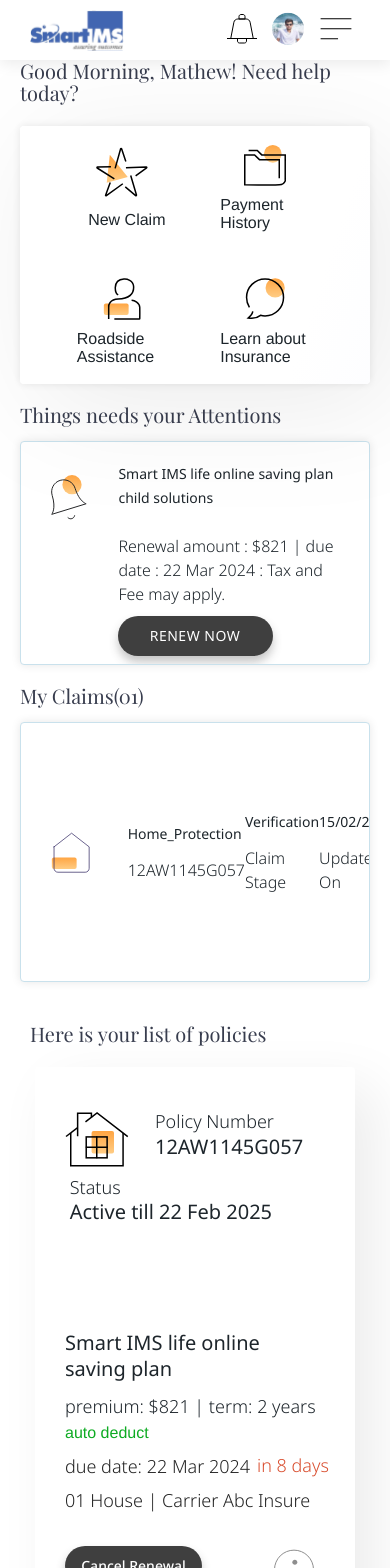
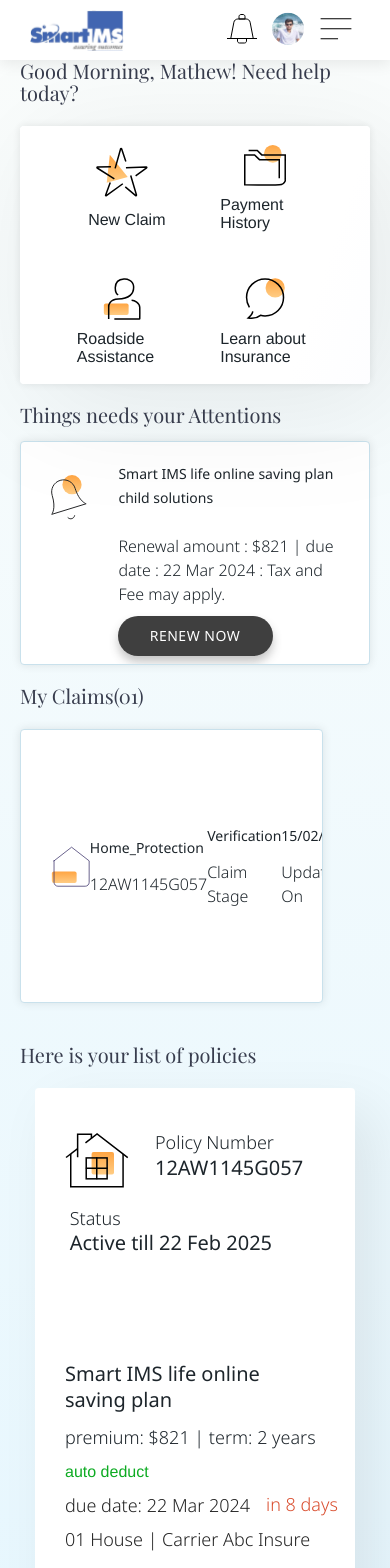
Before and after one commit to SmartImsIns/smart-ims-insu-frontend-app, a React (Create React App) app: page /ims-dashboard in a window 390 px wide. Shown: the top 1568 px of the page. Built offline with nearby package versions, Linux system fonts and the light colour scheme; a web font is replaced by a local one.

Commit message:
Responsive code for Policy cards

```diff
--- a/src/ImsDashboard/ImsDashboardCards/MyClaimsCard.tsx
+++ b/src/ImsDashboard/ImsDashboardCards/MyClaimsCard.tsx
@@ -1,35 +1,41 @@
-import React from 'react'
-import { Box, Card} from '@mui/material'
-import ImsDashboardStyle from '../ImsDashboardStyle'
-import myClaimsIcon from "../../assets/myClaimsIcon.svg"
-import ActionButton from '../common/ActionButton'
-import DynamicTextDisplay from '../common/DynamicTextDisplay'
-import  DashBoardCardItem from '../common/DashBoardCardItem'
-import MyClaimCardItem from '../common/MyClaimCardItem'
+import React from "react";
+import { Box, Card } from "@mui/material";
+import ImsDashboardStyle from "../ImsDashboardStyle";
+import myClaimsIcon from "../../assets/myClaimsIcon.svg";
+import ActionButton from "../common/ActionButton";
+import DynamicTextDisplay from "../common/DynamicTextDisplay";
+import MyClaimCardItem from "../common/MyClaimCardItem";
 
-type Props = {}
+type Props = {};
 
 const MyClaimsCard = (props: Props) => {
-
-
   return (
     <Box sx={ImsDashboardStyle.imsDashbardContainer}>
-        <DynamicTextDisplay text="My Claims(01)" />
-        <Box>
+      <DynamicTextDisplay text="My Claims(01)" />
+      <Box>
         <Card sx={ImsDashboardStyle.myClaimsCardStyles}>
-        <DashBoardCardItem src={myClaimsIcon} alt="new-claim-icon" text="" />
-          <Box sx={ImsDashboardStyle.ClaminsContentStyles}>
-          <MyClaimCardItem headText="Home_Protection" contentText="12AW1145G057" />
+          {/* <DashBoardCardItem src={myClaimsIcon} alt="new-claim-icon" text="" /> */}
+          {/* <Box sx={ImsDashboardStyle.ClaminsContentStyles}> */}
+          {/* <Box sx={ImsDashboardStyle.ClaminsIconContent } > */}
+          <MyClaimCardItem
+            headText="Home_Protection"
+            contentText="12AW1145G057"
+            icon={myClaimsIcon}
+          />
+          {/* </Box> */}
           <MyClaimCardItem headText="Verification" contentText="Claim Stage" />
           <MyClaimCardItem headText="15/02/2024" contentText="Updated On" />
-          <MyClaimCardItem headText="12/02/2024" contentText="Claim Initiated" />
+          <MyClaimCardItem
+            headText="12/02/2024"
+            contentText="Claim Initiated"
+          />
           <MyClaimCardItem headText="John Doe" contentText="Contact Person" />
-          </Box>
-          <ActionButton  buttonText="Track Your Claim"  />
+          {/* </Box> */}
+          <ActionButton buttonText="Track Your Claim" />
         </Card>
-        </Box>
       </Box>
-  )
-}
+    </Box>
+  );
+};
 
-export default MyClaimsCard
+export default MyClaimsCard;
--- a/src/ImsDashboard/ImsDashboardStyle.ts
+++ b/src/ImsDashboard/ImsDashboardStyle.ts
@@ -1,64 +1,64 @@
 const ImsDashboardStyle = {
-  container:{
-    paddingTop:"40px"
+  container: {
+    paddingTop: "40px",
+    background: "linear-gradient(180deg, #FBFDFC 0%, #E5F6FE 100%)",
   },
   imsDashbardContainer: {
-    paddingLeft: '30px',
-    paddingRight: '30px',
+    paddingLeft: "30px",
+    paddingRight: "30px",
     marginTop: "40px",
     "@media (max-width: 599px)": {
-      paddingLeft: '20px',
-      paddingRight: '20px',
-      marginTop: '20px',
+      paddingLeft: "20px",
+      paddingRight: "20px",
+      marginTop: "20px",
     },
     "@media (min-width: 600px) and (max-width: 1024px)": {
-      paddingLeft: '25px',
-      paddingRight: '25px',
-      marginTop: '30px',
+      paddingLeft: "25px",
+      paddingRight: "25px",
+      marginTop: "30px",
     },
     "@media (min-width: 1024px) and (max-width: 1920px)": {
-      paddingLeft: '30px',
-      paddingRight: '30px',
-      marginTop: '40px',
-    }
+      paddingLeft: "30px",
+      paddingRight: "30px",
+      marginTop: "40px",
+    },
   },
   claimsData: {
-    gap: '12px',
-    display: 'flex',
-    flexDirection: 'column'
+    gap: "12px",
+    display: "flex",
+    flexDirection: "column",
+  },
 
-  },
   welcomeCardStyles: {
-    height: '100px',
+    height: "100px",
     flexShrink: 0,
     display: "flex",
     flexDirection: "row",
     alignItems: "center",
-    justifyContent: 'space-between',
-    marginTop: '22px',
-    background: 'linear-gradient(108deg, #FFF 80.85%, #F8F9FF 145.84%)',
-    filter: 'drop-shadow(20px 20px 57px rgba(0, 0, 0, 0.08))',
-    boxShadow: '0px 0px 10px 0px rgba(0, 0, 0, 0.1)',
-    paddingRight: '89.78px',
-    paddingLeft: '35.08px',
+    justifyContent: "space-between",
+    marginTop: "22px",
+    background: "linear-gradient(108deg, #FFF 80.85%, #F8F9FF 145.84%)",
+    filter: "drop-shadow(20px 20px 57px rgba(0, 0, 0, 0.08))",
+    boxShadow: "0px 0px 10px 0px rgba(0, 0, 0, 0.1)",
+    paddingRight: "89.78px",
+    paddingLeft: "35.08px",
     "@media (max-width: 599px)": {
-      height: '258px',
-      paddingRight: '38px',
-      paddingLeft: '35.08px',
+      height: "258px",
+      paddingRight: "38px",
+      paddingLeft: "35.08px",
       justifyContent: "center",
       alignItems: "center",
-      gap:'10px',
+      gap: "10px",
       display: "grid",
-      gridTemplateColumns: '1fr 1fr', /* Equal width columns */
-      gridTemplateRows: '1fr 1fr', /* Equal height rows */
+      gridTemplateColumns: "1fr 1fr" /* Equal width columns */,
+      gridTemplateRows: "1fr 1fr" /* Equal height rows */,
     },
     "@media(min-width: 600px) and (max-width: 880px)": {
-      paddingLeft:"10px",
-      paddingRight:"40px"
-    }
-
+      paddingLeft: "10px",
+      paddingRight: "40px",
     },
-  DashBoardCardText:{
+  },
+  DashBoardCardText: {
     marginLeft: "20.19px",
     color: "#1D252B",
     fontSize: "20px",
@@ -66,73 +66,101 @@
     fontWeight: 300,
     lineHeight: "110%", // 22px
     "@media (max-width: 599px)": {
-        fontSize:"16px",
-        marginLeft:"10px",
-        maxWidth:"100px"
+      fontSize: "16px",
+      marginLeft: "10px",
+      maxWidth: "100px",
     },
     "@media(min-width: 600px) and (max-width: 1023px)": {
-        fontSize:"14px",
-        marginLeft:"10px",
-        maxWidth:"100px"
-      }
+      fontSize: "14px",
+      marginLeft: "10px",
+      maxWidth: "100px",
+    },
   },
   AttentionCardStyles: {
-    height: '118.988px',
+    height: "118.988px",
     flexShrink: 0,
     display: "flex",
     flexDirection: "row",
     alignItems: "center",
-    justifyContent: 'space-between',
-    marginTop: '22px',
-    paddingRight: '42px',
-    paddingLeft: '23.63px',
-    border: '1px solid #C9E1EC',
-    boxShadow: '0px 0px 10px 0px rgba(0, 0, 0, 0.1)',
-    "@media (max-width:599px)":{
-      marginTop: '15px',
+    justifyContent: "space-between",
+    marginTop: "22px",
+    paddingRight: "42px",
+    paddingLeft: "23.63px",
+    border: "1px solid #C9E1EC",
+    boxShadow: "0px 0px 10px 0px rgba(0, 0, 0, 0.1)",
+    "@media (max-width:599px)": {
+      marginTop: "15px",
       // width: '320px',
-      height: '182px',
+      height: "182px",
       flexDirection: "column",
-    padding:'20px'
-      }
+      padding: "20px",
     },
-  ActionButton:{
-    "@media (max-width:599px)":{
-      marginTop:"10px"
-    }
+  },
+  ActionButton: {
+    "@media (max-width:599px)": {
+      marginTop: "10px",
+    },
   },
   myClaimsCardStyles: {
-    height: '112px',
+    height: "112px",
     flexShrink: 0,
     display: "flex",
     flexDirection: "row",
     alignItems: "center",
-    marginTop: '22px',
-    paddingRight: '42px',
-    paddingLeft: '29.85px',
-    border: '1px solid #C9E1EC',
-    boxShadow: '0px 0px 10px 0px rgba(0, 0, 0, 0.1)',
-    "@media (max-width:599px)":{
-      marginTop: '15px',
-      // display:"block",
-      height: '258px',
-      }
+    marginTop: "22px",
+    paddingRight: "42px",
+    paddingLeft: "29.85px",
+    border: "1px solid #C9E1EC",
+    boxShadow: "0px 0px 10px 0px rgba(0, 0, 0, 0.1)",
+    "@media (max-width:599px)": {
+      width: "100%",
+      maxWidth: "229px",
+      height: "272px",
+      lineHeight: "19.8px",
     },
+    "@media (min-width:600px) and (max-width:1024px)": {
+      width: "100%",
+      maxWidth: "229px",
+      height: "272px",
+      lineHeight: "19.8px",
+    },
+  },
+
   ClaminsContentStyles: {
     display: "flex",
     flexDirection: "row",
     alignItems: "center",
-    justifyContent: 'space-between',
-    paddingRight: '42px',
-    paddingLeft: '37.79px',
-    width: '100%',
-    "@media (max-width: 599px)": {
-      // flexWrap:"wrap",
-      width:"260px",
-      // height:"172px",
-      // border:"2px solid"
-    }
+    justifyContent: "space-between",
+    paddingRight: "42px",
+    paddingLeft: "37.79px",
+    width: "100%",
+    "@media (min-width:360px) and (max-width: 599px)": {
+      width: "100%",
+      maxWidth: "229px",
+      height: "272px",
+      lineHeight: "19.8px",
+      paddingLeft: "20px",
+
+      paddingRight: "20px",
+      marginTop: "15px",
+      display: "grid",
+      gridTemplateColumns: "1fr 1fr",
+      gridTemplateRows: "1fr 1fr",
     },
+    "@media (min-width:600px) and (max-width:1024px)": {
+      lineHeight: "15.8px",
+    },
+  },
+  // ClaminsIconContent:{
+  //     display:"flex",
+  //     gap:"20px",
+  //     marginLeft:"-33px",
+  //     "@media (min-width:360px) and (max-width:599px)":{
+  //       marginTop:"0px",
+  //       width:"100%"
+  //     },
+  // },
+
   DashBoardCardItemStyles: {
     display: "flex",
     flexDirection: "row",
@@ -143,78 +171,76 @@
       flexDirection: "column",
       justifyContent: "center",
       alignItems: "center",
-    gap:'10px',
-    height:"68px"
+      gap: "10px",
+      height: "68px",
     },
     "@media(min-width: 600px) and (max-width: 800px)": {
-      maxWidth:"100px"
-    }
+      maxWidth: "100px",
+    },
   },
 
   HeadStyle: {
-    overflow: 'hidden',
-    color: '#1D252B',
-    textOverflow: 'ellipsis',
-    fontSize: '18px',
+    overflow: "hidden",
+    color: "#1D252B",
+    textOverflow: "ellipsis",
+    fontSize: "18px",
     fontFamily: "Noto Sans",
-    fontStyle: 'normal',
+    fontStyle: "normal",
     fontWeight: "400",
-    lineHeight: '110%', // 19.8px
-    "@media (max-width:599px)":{
-      fontSize:'14px',
-     lineHeight:'24px'
+    lineHeight: "110%", // 19.8px
+    "@media (max-width:599px)": {
+      fontSize: "14px",
+      lineHeight: "24px",
     },
     "@media(min-width: 600px) and (max-width: 1023px)": {
-      fontSize:"14px",
-    }
+      fontSize: "14px",
+    },
   },
 
   ContentStyle: {
-    textOverflow: 'ellipsis',
+    textOverflow: "ellipsis",
     color: "#1D252B",
     fontSize: "18px",
-    fontStyle: 'normal',
+    fontStyle: "normal",
     fontFamily: "Noto Sans",
     fontWeight: "300",
-    lineHeight: '110%', // 19.8px
-    "@media (max-width:599px)":{
-      fontSize:'16px',
-      lineHeight:'24px'
+    lineHeight: "110%", // 19.8px
+    "@media (max-width:599px)": {
+      fontSize: "16px",
+      lineHeight: "24px",
     },
     "@media(min-width: 600px) and (max-width: 1023px)": {
-      fontSize:"16px",
-    }
-
+      fontSize: "16px",
+    },
   },
   AttentionsCardTextStyle: {
-    display: 'flex',
-    flexDirection: 'column',
-    gap: '17.5px',
-    paddingLeft:'25.41px',
-    "@media (max-width:599px)":{
-      gap: '24px',
-       }
+    display: "flex",
+    flexDirection: "column",
+    gap: "17.5px",
+    paddingLeft: "25.41px",
+    "@media (max-width:599px)": {
+      gap: "24px",
+    },
   },
   AttentionsCardBoxStyle: {
-    display: 'flex',
+    display: "flex",
     alignItems: "center",
-    "@media (max-width:599px)":{
-      alignItems:'flex-start'
-
-       }
+    "@media (max-width:599px)": {
+      alignItems: "flex-start",
+    },
   },
   ActionButtonStyles: {
-    display: 'flex',
+    display: "flex",
     width: 155,
     height: 40,
-    padding: '16px 12px',
-    justifyContent: 'center',
-    alignItems: 'center',
+    padding: "16px 12px",
+    justifyContent: "center",
+    alignItems: "center",
     flexShrink: 0,
     borderRadius: 40,
-    backgroundColor: '#3F3F3F',
-    boxShadow: '0px 6px 10px 0px rgba(63, 63, 63, 0.3)',
-    color: 'var(--Default-White, #FFF)',
+    backgroundColor: "#3F3F3F",
+    boxShadow: "0px 6px 10px 0px rgba(63, 63, 63, 0.3)",
+    color: "var(--Default-White, #FFF)",
     fontWeight: 400,
     fontFamily: "Noto Sans",
 
@@ -227,7 +253,7 @@
     fontStyle: "normal",
     fontWeight: 400,
     fontFamily: "Playfair Display",
-    lineHeight: "110%", /*22px*/
-  }
-}
+    lineHeight: "110%" /*22px*/,
+  },
+};
 export default ImsDashboardStyle;
--- a/src/ImsDashboard/PoliciesList/PolicyCard.tsx
+++ b/src/ImsDashboard/PoliciesList/PolicyCard.tsx
@@ -1,5 +1,5 @@
 import React from 'react';
-import { Avatar, Box, Button, Card, Typography } from '@mui/material';
+import {Box, Button, Card, Typography } from '@mui/material';
 import PolicyStyles from './PolicyStyles';
 import EllipsisMenu from '../EllipsisMenu/EllipsisMenu';
 
--- a/src/ImsDashboard/PoliciesList/PolicyContainer.tsx
+++ b/src/ImsDashboard/PoliciesList/PolicyContainer.tsx
@@ -50,7 +50,7 @@
 
   ];
 
-  const isMobile = useMediaQuery('(max-width:768px)');
+  const isMobile = useMediaQuery('(max-width:1024px)');
 
   return (
     <Box>
--- a/src/ImsDashboard/PoliciesList/PolicyStyles.ts
+++ b/src/ImsDashboard/PoliciesList/PolicyStyles.ts
@@ -22,6 +22,7 @@
         height: "22px",
         marginTop: "40.78px",
         marginLeft: "30px",
+        marginRight: "auto",
         fontFamily: "Playfair Display",
         fontSize: "20px",
         fontWeight: "400",
@@ -29,23 +30,31 @@
         letterSpacing: "0em",
         textAlign: "left",
         color: "rgba(56, 61, 78, 1)",
-        "@media(min-width: 360px) and (max-width: 599px)": {
-            // marginLeft:"20px",
-
+        "@media (min-width:360px) and (max-width:599px)":{
+            marginLeft:"20px",
+        },
+        "@media (min-width:600px) and (max-width:1024px)":{
+            marginLeft:"32px",
         }
     },
     AllCards:{
         display:"flex",
         width:"100%",
         // maxWidth:"1306px",
-        margin:"0px auto",
-        gap:"30px",
+        // margin:"0px auto 0px 30px",
+        // gap:"30px",
 
-        "@media(min-width: 360px) and (max-width: 599px)": {
+        "@media (min-width:360px) and (max-width:599px)":{
             width:"100%",
             maxWidth:"320px",
             margin:"0px auto",
             gap:"20px",
+        },
+        "@media (min-width: 600px) and (max-width: 1024px)": {
+            width: "100%",
+            maxWidth: "960px",
+            margin: "0px auto",
+            gap: "30px",
         }
     },
     oneCard: {
@@ -54,14 +63,21 @@
         // maxWidth:"638px",
         height: "367.47px",
         marginTop: "21.95px !important",
-        margin : "auto",
+        marginLeft: "30px",
         boxShadow: "20px 20px 57px 0px rgba(0, 0, 0, 0.08)",
 
-        "@media(min-width: 360px) and (max-width: 599px)": {
+        "@media (min-width:360px) and (max-width:599px)":{
             width:"100%",
             maxWidth:"320px",
             margin:"auto",
             height:"584.42px"
+        },
+        "@media (min-width: 600px) and (max-width: 1024px)": {
+            width:"100%",
+            maxWidth:"541px",
+            // margin:"auto",
+            height:"540.42px",
+            margin: "0px auto",
         }
 
     },
@@ -72,7 +88,11 @@
         marginTop: "40.03px",
         marginLeft: "40.02px",
 
-        "@media(min-width: 360px) and (max-width: 599px)": {
+        "@media (min-width:360px) and (max-width:599px)":{
+            marginLeft:"30px",
+            marginTop:"45.61px",
+        },
+        "@media (min-width:600px) and (max-width:1024px)":{
             marginLeft:"30px",
             marginTop:"45.61px",
         }
@@ -80,8 +100,17 @@
     cardTopLeft: {
         display: "flex",
         gap:"160.5px",
-        "@media(min-width: 360px) and (max-width: 599px)": {
-            display:"block"
+        "@media (min-width:360px) and (max-width:599px)":{
+            display:"block",
+            gap:"20px"
+        },
+        "@media (min-width:600px) and (max-width:1024px)":{
+            display:"block",
+            gap:"40px"
+        },
+        "@media (min-width: 1025px) and (max-width: 1366px)": {
+            display: "flex",
+            gap: "80px",
         }
     },
     cardTopPolicyHeading: {
@@ -97,8 +126,12 @@
         lineHeight: "19.8px",
         letterSpacing: "0em",
         textAlign: "left",
-        "@media(min-width: 360px) and (max-width: 599px)": {
+        "@media (min-width:360px) and (max-width:599px)":{
             marginLeft:"28.26px",
+            marginTop:"45.61px",
+        },
+        "@media (min-width:600px) and (max-width:1024px)":{
+            marginLeft:"20.26px",
             marginTop:"45.61px",
         }
     },
@@ -115,7 +148,7 @@
         lineHeight: "22px",
         letterSpacing: "0em",
         textAlign: "left",
-        "@media(min-width: 360px) and (max-width: 599px)": {
+        "@media (min-width:360px) and (max-width:599px)":{
             marginLeft:"28.26px",
         }
     },
@@ -132,10 +165,17 @@
         lineHeight: "19.8px",
         letterSpacing: "0em",
         textAlign: "left",
-        "@media(min-width: 360px) and (max-width: 599px)": {
+        "@media (min-width:360px) and (max-width:599px)":{
             marginLeft:"-57px",
-            marginTop:"20.19px",
+            marginTop:"30.19px",
             height:"19.6px",
+            width:"auto",
+        },
+        "@media (min-width:600px) and (max-width:1024px)":{
+            marginLeft:"-57px",
+            marginTop:"40.19px",
+            height:"19.6px",
+            width:"auto",
         }
     },
     cardTopStatusDate: {
@@ -151,10 +191,15 @@
         lineHeight: "22px",
         letterSpacing: "0em",
         textAlign: "left",
-        "@media(min-width: 360px) and (max-width: 599px)": {
+        "@media (min-width:360px) and (max-width:599px)":{
             marginLeft:"-57px",
             width:"auto",
             heigth:"21.56px"
+        },
+        "@media (min-width:600px) and (max-width:1024px)":{
+            marginLeft:"-57px",
+            width:"auto",
+            heigth:"21.56px",
         }
     },
     cardBodyHeading: {
@@ -171,18 +216,29 @@
         letterSpacing: "0em",
         textAlign: "left",
 
-        "@media(min-width: 360px) and (max-width: 599px)": {
+        "@media (min-width:360px) and (max-width:599px)":{
             marginLeft:"30px",
             marginTop:"107px",
             width:"230px",
-            heigth:"52px",
+            height:"52px",
             lineHeight:"26px"
+        },
+        "@media (min-width: 600px) and (max-width: 1024px)": {
+            marginLeft: "40px",
+            marginTop: "90px",
+            width: "auto",
+            height: "auto",
+            lineHeight: "26px",
         }
+
     },
 
     autoDeduct:{
         display:"flex",
-        "@media(min-width: 360px) and (max-width: 599px)": {
+        "@media (min-width:360px) and (max-width:599px)":{
+            display:"block",
+        },
+        "@media (min-width:600px) and (max-width:1024px)":{
             display:"block",
         }
     },
@@ -196,13 +252,18 @@
         marginLeft: "40px",
         color: "rgba(29, 37, 43, 1)",
 
-        "@media(min-width: 360px) and (max-width: 599px)": {
+        "@media (min-width:360px) and (max-width:599px)":{
             marginLeft:"30px",
-            marginTop:"45px",
+            marginTop:"15px",
             maxWidth:"252px",
-            // border:"2px solid",
             heigth:"20px",
             lineHeight:"19.8px"
+        },
+        "@media (min-width:600px) and (max-width:1024px)":{
+            marginLeft:"40px",
+            marginTop:"10px",
+            width:"100%",
+            maxWidth:"252px",
         }
     },
     cardBodyPremiumAuto: {
@@ -214,13 +275,19 @@
         marginTop: "20px",
         marginLeft: "11px",
         color: "rgba(13, 171, 34, 1)",
-        "@media(min-width: 360px) and (max-width: 599px)": {
+        "@media (min-width:360px) and (max-width:599px)":{
             maxWidth:"99px",
             height:"20px",
             marginLeft:"30px",
-            marginTop:"4px",
-            // border:"2px solid",
+            marginTop:"12px",
             lineHeight:"19.8px",
+        },
+        "@media (min-width:600px) and (max-width:1024px)":{
+            marginLeft:"40px",
+            marginTop:"12px",
+            maxWidth:"252px",
+            heigth:"20px",
+            lineHeight:"19.8px"
         }
     },
     cardBodyDueDate: {
@@ -231,8 +298,15 @@
         height: "20px",
         marginTop: "15px",
         marginLeft: "40px",
-        "@media(min-width: 360px) and (max-width: 599px)": {
+        "@media (min-width:360px) and (max-width:599px)":{
             marginLeft:"30px",
+            marginTop:"12px",
+            width:"230px",
+            heigth:"52px",
+            lineHeight:"26px"
+        },
+        "@media (min-width:600px) and (max-width:1024px)":{
+            marginLeft:"40px",
             marginTop:"12px",
             width:"230px",
             heigth:"52px",
@@ -248,8 +322,8 @@
         marginTop: "15px",
         // marginLeft: "9.55px",
         color: "rgba(217, 77, 46, 1)",
-        "@media(min-width: 360px) and (max-width: 599px)": {
-            marginLeft:"6px",
+        "@media (min-width:360px) and (max-width:599px)":{
+            marginLeft:"15px",
             marginTop:"15px",
             maxWidth:"72px",
             heigth:"52px",
@@ -264,7 +338,7 @@
         height: "20px",
         marginTop: "15px",
         marginLeft: "40px",
-        "@media(min-width: 360px) and (max-width: 599px)": {
+        "@media (min-width:360px) and (max-width:599px)":{
             marginLeft:"30px",
             marginTop:"15px",
             width:"250px",
@@ -277,7 +351,7 @@
         maxwidth:"638px",
         display:"flex",
         justifyContent:"space-between",
-        "@media(min-width: 360px) and (max-width: 599px)": {
+        "@media (min-width:360px) and (max-width:599px)":{
             gap:"60px",
         }
 
@@ -294,9 +368,16 @@
         backgroundColor: "rgba(63, 63, 63, 1)",
         boxShadow: "0px 6px 10px 0px rgba(63, 63, 63, 0.3)",
         textTransform: "none",
-        "@media(min-width: 360px) and (max-width: 599px)": {
+        "@media (min-width:360px) and (max-width:599px)":{
             marginLeft:"30px",
-            marginTop:"35.54px",
+            marginTop:"45.54px",
+            width:"155px",
+            heigth:"40px",
+            lineHeight:"19.8px"
+        },
+        "@media (min-width:600px) and (max-width:1024px)":{
+            marginLeft:"40px",
+            marginTop:"45.54px",
             width:"155px",
             heigth:"40px",
             lineHeight:"19.8px"
@@ -307,14 +388,22 @@
         height:"25.7px",
         marginTop:"25.7px ",
         marginRight:"29px",
-        "@media(min-width: 360px) and (max-width: 599px)": {
+        "@media (min-width:360px) and (max-width:599px)":{
+           img:{
+            // marginLeft:"60px",
+            marginTop:"40px",
+            width:"40px",
+            height:"40px",
+            lineHeight:"19.8px",}
+        },
+        "@media (min-width:600px) and (max-width:1024px)":{
             img:{
-            // marginLeft:"60px",
-            marginTop:"25px",
-            width:"40px",
-            heigth:"40px",
-            lineHeight:"19.8px",}
-        }
+             // marginLeft:"60px",
+             marginTop:"50px",
+             width:"40px",
+             height:"40px",
+             lineHeight:"19.8px",}
+         }
     }
 
 };
--- a/src/ImsDashboard/common/MyClaimCardItem.tsx
+++ b/src/ImsDashboard/common/MyClaimCardItem.tsx
@@ -1,18 +1,34 @@
 import { Box, Typography } from "@mui/material";
-import React from "react";
+import React, { ReactNode } from "react";
 import ImsDashboardStyle from "../ImsDashboardStyle";
+import DashBoardCardItem from "./DashBoardCardItem";
+import myClaimsIcon from "../../assets/myClaimsIcon.svg";
+import { SxProps } from "@mui/system";
+import { Theme } from "@mui/material/styles";
 
 interface MyClaimCardItemProps {
   headText: string;
   contentText: string;
+  icon?: ReactNode;
 }
 
-const MyClaimCardItem: React.FC<MyClaimCardItemProps> = ({ headText, contentText }) => {
+const MyClaimCardItem: React.FC<MyClaimCardItemProps> = ({
+  headText,
+  contentText,
+  icon,
+}) => {
   return (
-    <Box sx={ImsDashboardStyle.claimsData}>
-      <Typography sx={ImsDashboardStyle.HeadStyle} >{headText}</Typography>
-      <Typography sx={ImsDashboardStyle.ContentStyle}>{contentText}</Typography>
-    </Box>
+    <>
+      {icon ? (
+        <DashBoardCardItem src={myClaimsIcon} alt="new-claim-icon" text="" />
+      ) : null}
+      <Box sx={ImsDashboardStyle.claimsData}>
+        <Typography sx={ImsDashboardStyle.HeadStyle}>{headText}</Typography>
+        <Typography sx={ImsDashboardStyle.ContentStyle}>
+          {contentText}
+        </Typography>
+      </Box>
+    </>
   );
 };
 
```
Also changed, not shown: src/ImsDashboard/ImsDashboard.tsx (+6 -6 lines). Lines whose indentation alone changed are shown as unchanged.
